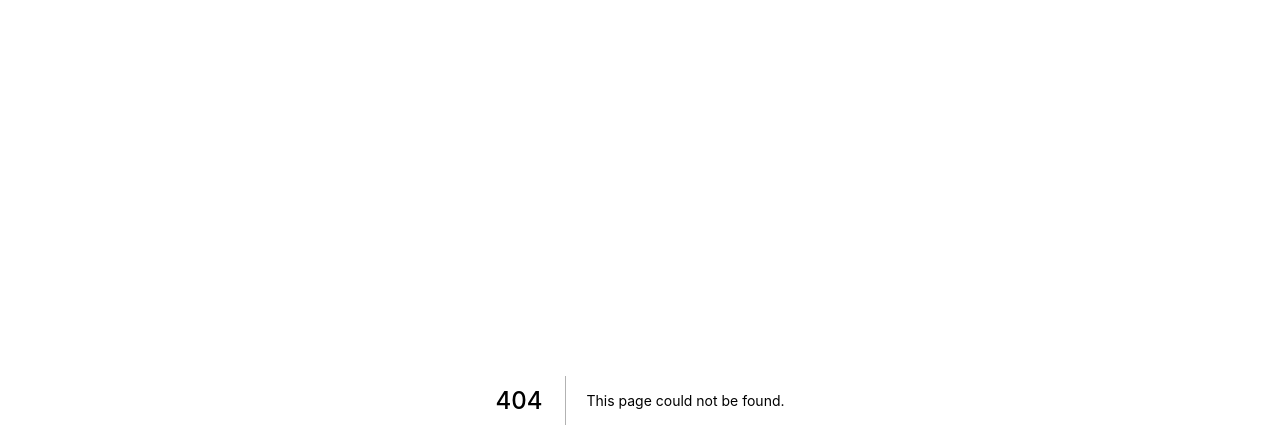
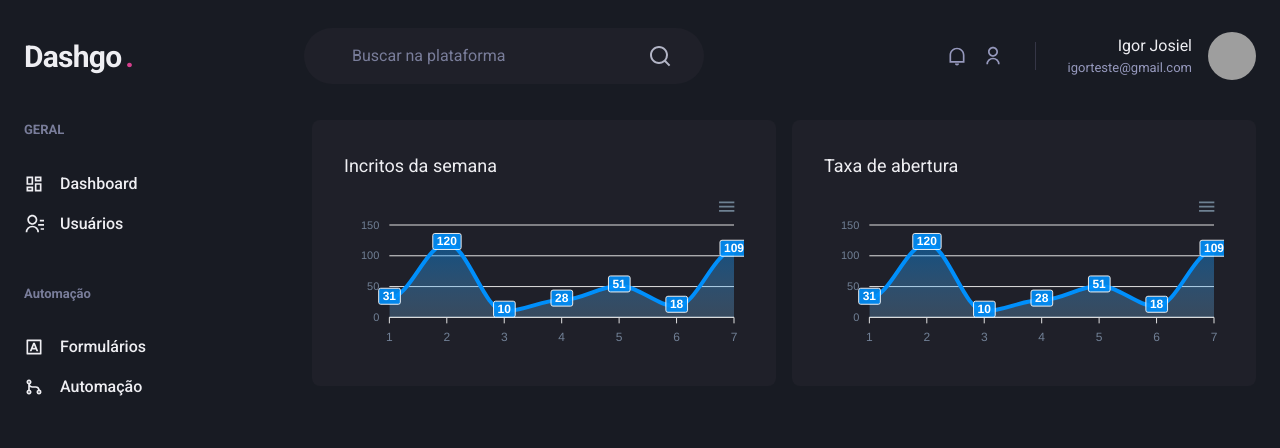
Before and after one commit to igorjosiel/Dashboard_Next, a Next.js app: page /dashboard in a window 1280 px wide. Before the commit this address had no page. Shown: the top 448 px of the page. Built offline with nearby package versions, Linux system fonts and the light colour scheme; grey boxes are pictures that could not be loaded.

Commit message:
feat: adding new components for sidebar, header, Input, etc.

```diff
--- a/package.json
+++ b/package.json
@@ -13,10 +13,13 @@
     "@chakra-ui/react": "^2.2.4",
     "@emotion/react": "^11.9.3",
     "@emotion/styled": "^11.9.3",
+    "apexcharts": "^3.35.4",
     "framer-motion": "^6.5.1",
     "next": "12.2.3",
     "react": "18.2.0",
-    "react-dom": "18.2.0"
+    "react-apexcharts": "^1.4.0",
+    "react-dom": "18.2.0",
+    "react-icons": "^4.4.0"
   },
   "devDependencies": {
     "@types/node": "^18.6.2",
--- /dev/null
+++ b/src/Form/Header.tsx
@@ -0,0 +1,78 @@
+import { Flex, Box, Text, Input, Icon, HStack, Avatar } from "@chakra-ui/react";
+import { RiSearchLine, RiNotificationLine, RiUserLine } from 'react-icons/ri';
+
+export function Header() {
+    return (
+        <Flex
+            as="header"
+            w="100%"
+            maxWidth={1480}
+            h="20"
+            mx="auto"
+            mt="4"
+            px="6"
+            align="center"
+        >
+            <Text
+                fontSize="3xl"
+                fontWeight="bold"
+                letterSpacing="tight"
+                w="64"
+            >
+                Dashgo
+                <Text as="span" ml="1" color="pink.500">.</Text>
+            </Text>
+
+            <Flex
+                as="label"
+                flex="1"
+                py="4"
+                px="8"
+                ml="6"
+                maxWidth="400"
+                alignSelf="center"
+                color="gray.200"
+                position="relative"
+                bg="gray.800"
+                borderRadius="full"
+            >
+                <Input
+                    color="gray.50"
+                    variant="unstyled"
+                    placeholder="Buscar na plataforma"
+                    px="4"
+                    mr="4"
+                    _placeholder={{
+                        color: 'gray.400'
+                    }}
+                />
+
+                <Icon as={RiSearchLine} fontSize="x-large" />
+            </Flex>
+
+            <Flex align="center" ml="auto">
+                <HStack
+                    spacing="4"
+                    mx="8"
+                    pr="8"
+                    py="1"
+                    color="gray.300"
+                    borderRightWidth={1}
+                    borderColor="gray.700"
+                >
+                    <Icon as={RiNotificationLine} fontSize="20" />
+                    <Icon as={RiUserLine} fontSize="20" />
+                </HStack>
+
+                <Flex align="center">
+                    <Box mr="4" textAlign="right">
+                        <Text>Igor Josiel</Text>
+                        <Text color="gray.300" fontSize="small">igorteste@gmail.com</Text>
+                    </Box>
+
+                    <Avatar size="md" name="Igor Josiel" src="https://github.com/igorjosiel" />
+                </Flex>
+            </Flex>
+        </Flex>
+    );
+}
--- /dev/null
+++ b/src/Form/Sidebar.tsx
@@ -0,0 +1,52 @@
+import { Box, Stack, Text, Link, Icon } from "@chakra-ui/react";
+import { RiDashboardLine, RiContactsLine, RiInputMethodLine, RiGitMergeLine } from "react-icons/ri";
+
+export function Sidebar() {
+    return (
+        <Box as="aside" w="64" mr="8">
+            <Stack spacing="12" align="flex-start">
+                <Box>
+                    <Text
+                        fontWeight="bold"
+                        color="gray.400"
+                        fontSize="small"
+                    >
+                        GERAL
+                    </Text>
+
+                    <Stack spacing="4" mt="8" align="stretch">
+                        <Link display="flex" alignItems="center">
+                            <Icon as={RiDashboardLine} fontSize="20" />
+                            <Text ml="4" fontWeight="medium">Dashboard</Text>
+                        </Link>
+                        <Link display="flex" alignItems="center">
+                            <Icon as={RiContactsLine} fontSize="20" />
+                            <Text ml="4" fontWeight="medium">Usuários</Text>
+                        </Link>
+                    </Stack>
+                </Box>
+
+                <Box>
+                    <Text
+                        fontWeight="bold"
+                        color="gray.400"
+                        fontSize="small"
+                    >
+                        Automação
+                    </Text>
+
+                    <Stack spacing="4" mt="8" align="stretch">
+                        <Link display="flex" alignItems="center">
+                            <Icon as={RiInputMethodLine} fontSize="20" />
+                            <Text ml="4" fontWeight="medium">Formulários</Text>
+                        </Link>
+                        <Link display="flex" alignItems="center">
+                            <Icon as={RiGitMergeLine} fontSize="20" />
+                            <Text ml="4" fontWeight="medium">Automação</Text>
+                        </Link>
+                    </Stack>
+                </Box>
+            </Stack>
+        </Box>
+    );
+}
--- /dev/null
+++ b/src/pages/dashboard.tsx
@@ -0,0 +1,98 @@
+import { Box, Flex, SimpleGrid, Text, theme } from "@chakra-ui/react";
+import { Header } from "../Form/Header";
+import dynamic from "next/dynamic";
+import { Sidebar } from "../Form/Sidebar";
+
+const Chart = dynamic(() => import('react-apexcharts'), {
+    ssr: false,
+});
+
+const options = {
+    chart: {
+        toobar: {
+            show: false,
+        },
+        zoom: {
+            enabled: false,
+        },
+        foreColor: theme.colors.gray[500],
+        grid: {
+            show: false,
+        },
+        dataLabels: {
+            enabled: false,
+        },
+        tooltip: {
+            enabled: false,
+        },
+        xaxis: {
+            type: 'datetime',
+            axisBorder: {
+                color: theme.colors.gray[600]
+            },
+            axisTicks: {
+                color: theme.colors.gray[600]
+            },
+            categories: [
+                '2021-03-18T00:00:00.000Z',
+                '2021-03-19T00:00:00.000Z',
+                '2021-03-20T00:00:00.000Z',
+                '2021-03-21T00:00:00.000Z',
+                '2021-03-22T00:00:00.000Z',
+                '2021-03-23T00:00:00.000Z',
+                '2021-03-24T00:00:00.000Z',
+            ],
+        },
+        fill: {
+            opacity: 0.3,
+            type: 'gradient',
+            gradient: {
+                shade: 'dark',
+                opacityFrom: 0.7,
+                opacityTo: 0.3,
+            }
+        }
+    }
+};
+
+const series = [
+    { name: 'Series1', data: [31, 120, 10, 28, 51, 18, 109] },
+];
+
+export default function Dashboard() {
+    return (
+        <Flex direction="column" h="100vh">
+            <Header />
+
+            <Flex w="100%" my="6" maxWidth={1480} mx="auto" px="6">
+                <Sidebar />
+
+                <SimpleGrid
+                    flex="1"
+                    gap="4"
+                    minChildWidth="320px"
+                    alignItems="flex-start"
+                >
+                    <Box
+                        p="8"
+                        bg="gray.800"
+                        borderRadius={8}
+                        pb="4"
+                    >
+                        <Text fontSize="lg" mb="4">Incritos da semana</Text>
+                        <Chart options={options} series={series} type="area" height={160} />
+                    </Box>
+                    <Box
+                        p="8"
+                        bg="gray.800"
+                        borderRadius={8}
+                        pb="4"
+                    >
+                        <Text fontSize="lg" mb="4">Taxa de abertura</Text>
+                        <Chart options={options} series={series} type="area" height={160} />
+                    </Box>
+                </SimpleGrid>
+            </Flex>
+        </Flex>
+    );
+}
```
Also changed, not shown: src/Form/Input.tsx (added, +32 -0 lines), src/pages/index.tsx (+35 -3 lines), tsconfig.json (+15 -4 lines), 1 other file (tests, documents, lock files or other folders).
